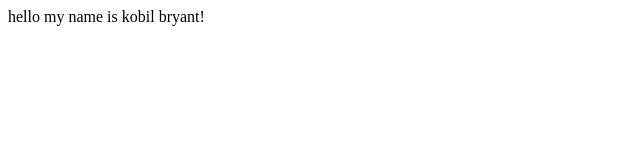
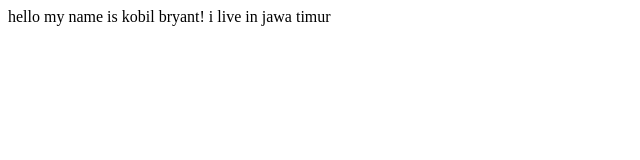
Before and after one commit to Qibiell-backend/Eduwork, a plain HTML site: page index.html in a window 1280 px wide. Shown: the whole page, without its empty margins (0-640 px from the left). Drawn offline with Linux system fonts and the light colour scheme.

Commit message:
branch biell

```diff
--- a/index.html
+++ b/index.html
@@ -7,5 +7,7 @@
 </head>
 <body>
     hello my name is kobil bryant!
+
+    i live in jawa timur
 </body>
 </html>
```
